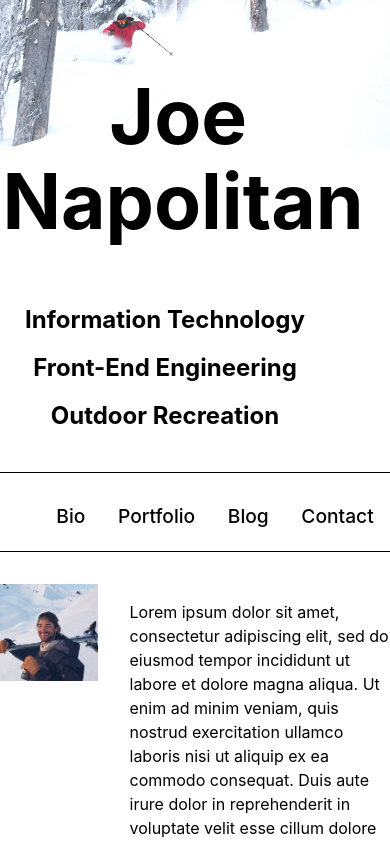
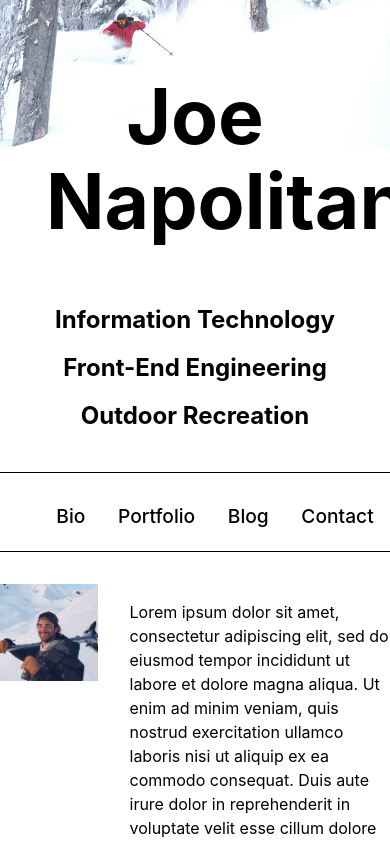
Before and after one commit to napolitanj/joetracks, a React (Vite) app: page / in a window 390 px wide. Shown: the top 843 px of the page. Built offline with nearby package versions, Linux system fonts and the light colour scheme.

Commit message:
header style edits

```diff
--- a/src/styles/BannerImage.css
+++ b/src/styles/BannerImage.css
@@ -30,12 +30,11 @@
   animation: fadeInUp 2s ease-out forwards;
   animation-delay: 1s;
   margin-top: 20vw;
-  padding-left: 0.5em;
   right: 2em;
 }
 
 .banner-text h1 {
-  padding-left: 1em;
+  padding-left: 1.2em;
 }
 
 .banner-text .subheader {
@@ -91,14 +90,17 @@
   }
 }
 
-@media (max-width: 605px) {
+@media (max-width: 608px) {
   .banner-text {
     margin-top: 1em;
+    right: 0;
+    padding-left: 0;
   }
 
   .banner-text h1,
   .banner-text p {
-    padding-left: 0.5em;
+    padding-left: 0.6em;
+    padding-right: 0.6em;
     text-align: center;
   }
 }
```
